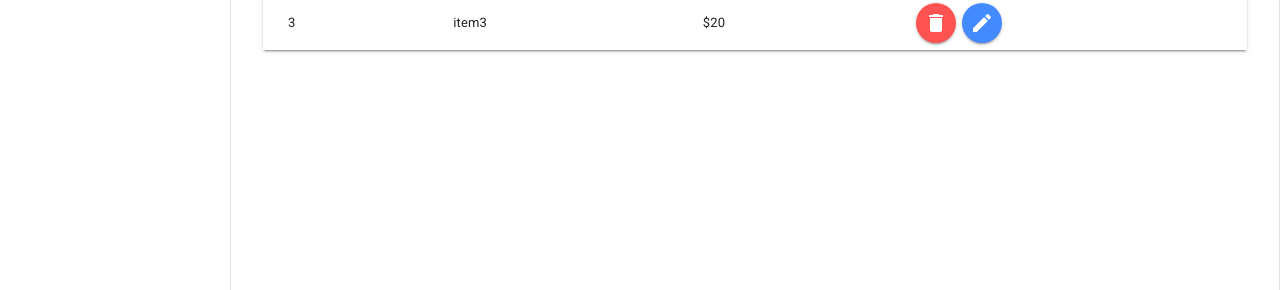
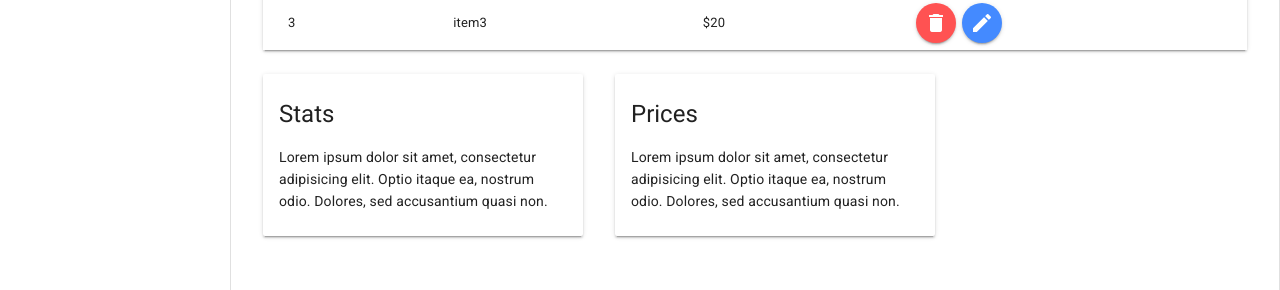
Before and after one commit to mtxrii/Mingress, a Vue app: page / in a window 1280 px wide. Shown: the part 315-605 px from the top of the page. Built offline with nearby package versions, Linux system fonts and the light colour scheme; no server answers; what vue-js-modal would draw is missing.

Commit message:
Added Stats & Prices component

```diff
--- a/src/App.vue
+++ b/src/App.vue
@@ -22,6 +22,8 @@
         <Table v-bind:content="products"
           v-bind:deleteButton="deleteProduct"
           v-bind:editButton="openEditModal"/>
+        <br>
+        <Stats v-bind:content="products"/>
       </md-app-content>
     </md-app>
 
@@ -72,12 +74,14 @@
 <script lang="ts">
 import Vue from 'vue';
 import Table from './components/Table.vue';
+import Stats from './components/Stats.vue';
 
 export default Vue.extend({
   name: 'App',
 
   components: {
-    Table
+    Table,
+    Stats
   },
 
   data: function() {
@@ -146,7 +150,7 @@ export default Vue.extend({
       this.showSnackbar = false;
     },
 
-    proceedWithEdit(id: number) {
+    proceedWithEdit() {
       if (isNaN(+this.editProductPrice)) {
         this.showSnackbar = true;
       }
--- /dev/null
+++ b/src/components/Stats.vue
@@ -0,0 +1,45 @@
+<template>
+  <div>
+    <md-card>
+      <md-card-header>
+        <div class="md-title">Stats</div>
+      </md-card-header>
+
+      <md-card-content>
+        Lorem ipsum dolor sit amet, consectetur adipisicing elit. Optio itaque ea, nostrum odio. Dolores, sed accusantium quasi non.
+      </md-card-content>
+    </md-card>
+
+    <md-card>
+      <md-card-header>
+        <div class="md-title">Prices</div>
+      </md-card-header>
+
+      <md-card-content>
+        Lorem ipsum dolor sit amet, consectetur adipisicing elit. Optio itaque ea, nostrum odio. Dolores, sed accusantium quasi non.
+      </md-card-content>
+    </md-card>
+  </div>
+</template>
+
+<script lang="ts">
+import Vue from 'vue';
+
+export default Vue.extend({
+  name: 'Stats',
+
+  props: {
+    content: Array
+  },
+
+});
+</script>
+
+<style lang="scss" scoped>
+.md-card {
+  width: 320px;
+  margin: 4px;
+  display: inline-block;
+  vertical-align: top;
+}
+</style>
```
